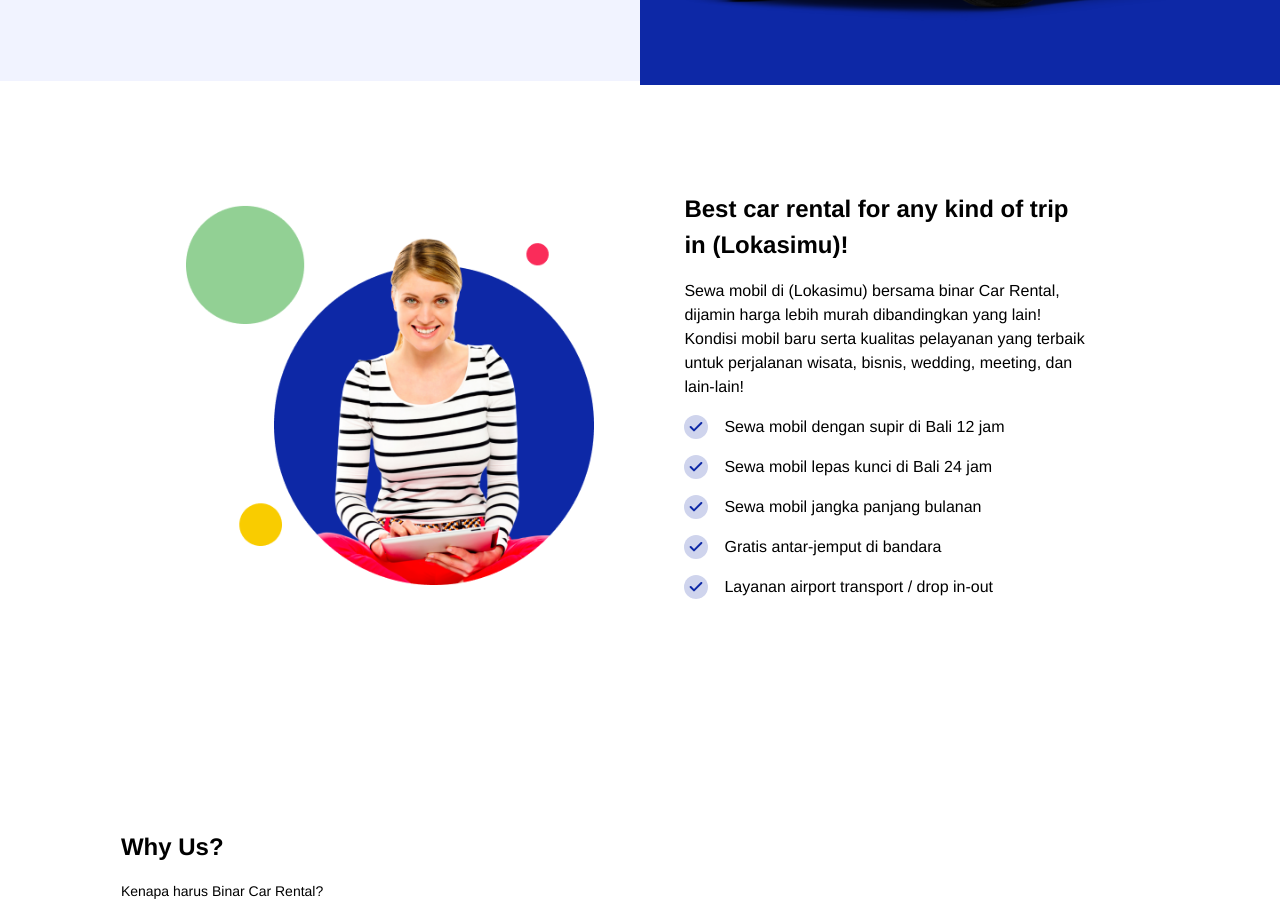
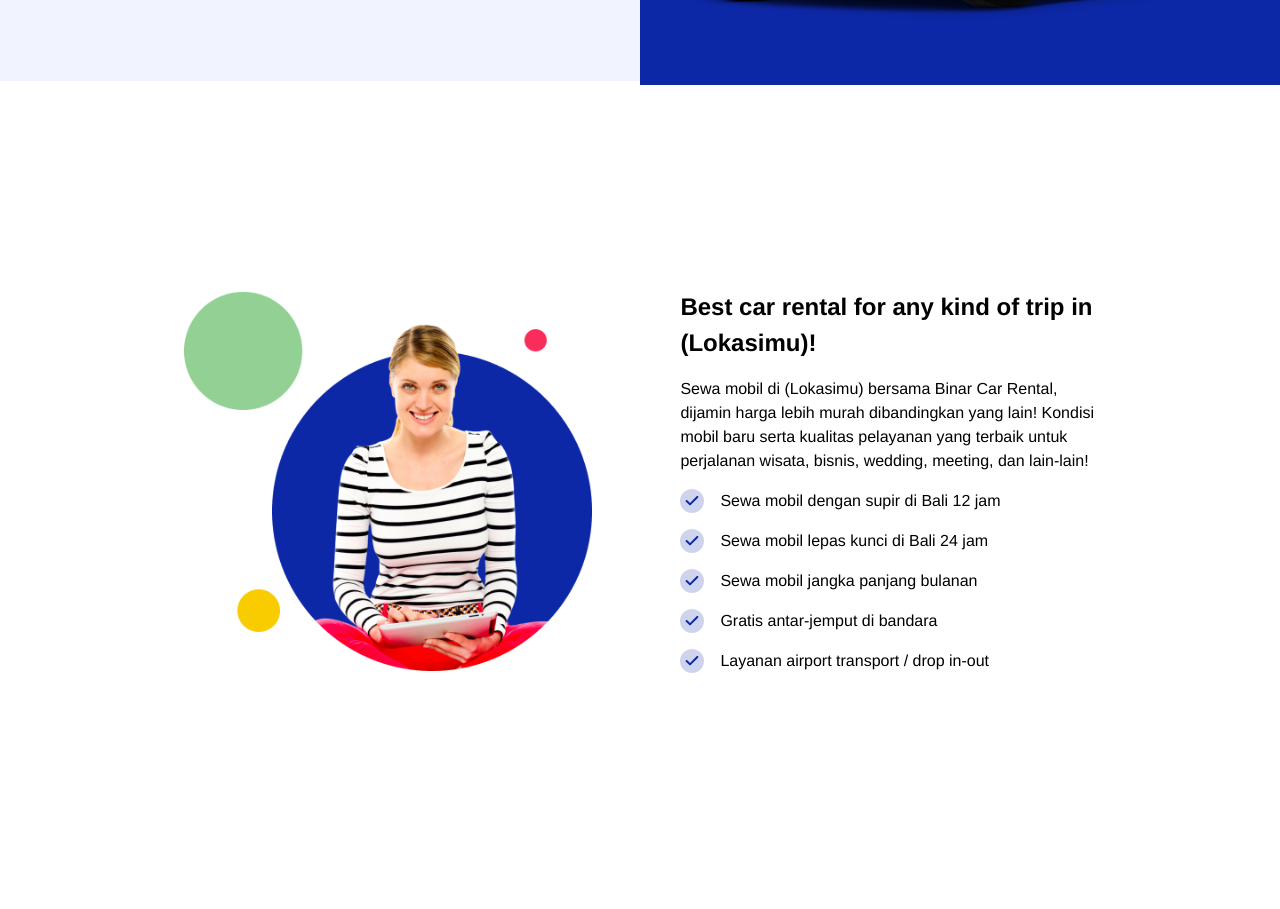
Before and after one commit to hatrnuhn/24001117-synrgy7-yin-bcr, a plain HTML site: page index.html in a window 1280 px wide. Shown: the part 419-1328 px from the top of the page. Drawn offline with Linux system fonts and the light colour scheme.

Commit message:
fix(services): better responsive slicing

```diff
--- a/index.html
+++ b/index.html
@@ -53,13 +53,13 @@
     </section>
 
     <section class="services box-border flex justify-center items-center">
-        <div class="services__content flex flex-col justify-between items-center sm:flex-row">
-            <div class="services__img-container w-full flex justify-center sm:w-half sm:h-full">
+        <div class="services__content flex flex-col justify-between items-center gap-6 lg:flex-row lg:gap-0">
+            <div class="services__img-container flex justify-center">
                 <div class="services__img self-center"></div>
             </div>
-            <div class="services__text-container flex flex-col justify-between gap-4 w-91prcnt sm:w-half sm:h-full sm:justify-center">
+            <div class="services__text-container flex flex-col justify-end gap-4 w-91prcnt lg:w-full lg:justify-center">
                 <h1>Best car rental for any kind of trip in (Lokasimu)!</h1>
-                <p >Sewa mobil di (Lokasimu) bersama binar Car Rental, dijamin harga lebih murah dibandingkan yang lain! Kondisi mobil baru serta kualitas pelayanan yang terbaik untuk perjalanan wisata, bisnis, wedding, meeting, dan lain-lain!</p>
+                <p >Sewa mobil di (Lokasimu) bersama Binar Car Rental, dijamin harga lebih murah dibandingkan yang lain! Kondisi mobil baru serta kualitas pelayanan yang terbaik untuk perjalanan wisata, bisnis, wedding, meeting, dan lain-lain!</p>
                 <ul class="flex flex-col gap-4">
                     <li class="flex items-center gap-4">
                         <div class="services__tick-container bg-bcr-slighterlightblue rounded-full flex justify-center items-center">
--- a/src/input.css
+++ b/src/input.css
@@ -183,18 +183,10 @@
         width: 100%;
     }
 
-    @media (min-width: 640px) {
-        .services {
-            height: 628px;
-        }
-
-        .services__content {
-            width: 71.3194%;
-        }
-    }
-
     .services__img-container {
-        height: 312px;
+        margin-top: 16.6666vw;
+        height: 228px;
+        width: 100%;
     }
 
     .services__img {
@@ -208,23 +200,8 @@
         max-height: 228px;
     }
 
-    @media (min-width: 640px) {
-        .services__img {
-            width: 31.875vw;
-            height: 29.722vw;
-            max-height: 428px;
-            max-width: 459px;
-        }
-    }
-
     .services__text-container {
         height: 388px;
-    }
-
-    @media (min-width: 640px) {
-        .services__text-container {
-            margin-left: 6.9444vw;
-        }
     }
 
     .services__text-container h1 {
@@ -259,6 +236,32 @@
         -webkit-mask-repeat: no-repeat;
         mask-repeat: no-repeat;
     }
+
+    @media (min-width: 1024px) {
+        .services__content {
+            margin-top: 100px;
+            height: 428px;
+            width: 71.31944%;
+        }
+
+        .services__img-container {
+            margin-top: 0;
+            height: 100%;
+            width: 44.693281%;
+        }
+
+        .services__img {
+            width: 31.875vw;
+            height: 29.722vw;
+            max-height: 428px;
+            max-width: 459px;
+        }
+
+        .services__text-container {
+            margin-left: 9.737%;
+        }
+    }
+
     /* end of services */
 
     /* why section */
```
Also changed, not shown: style.css.
